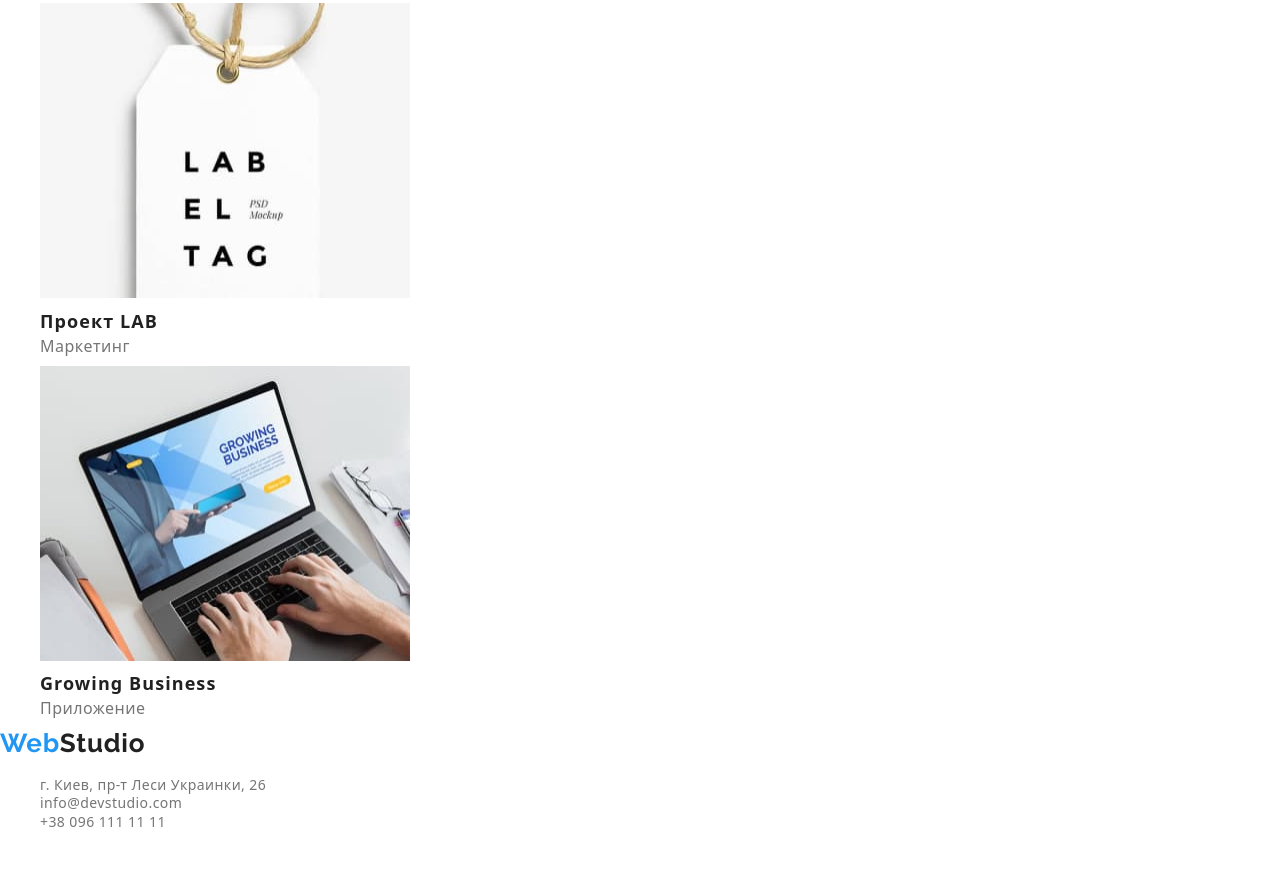
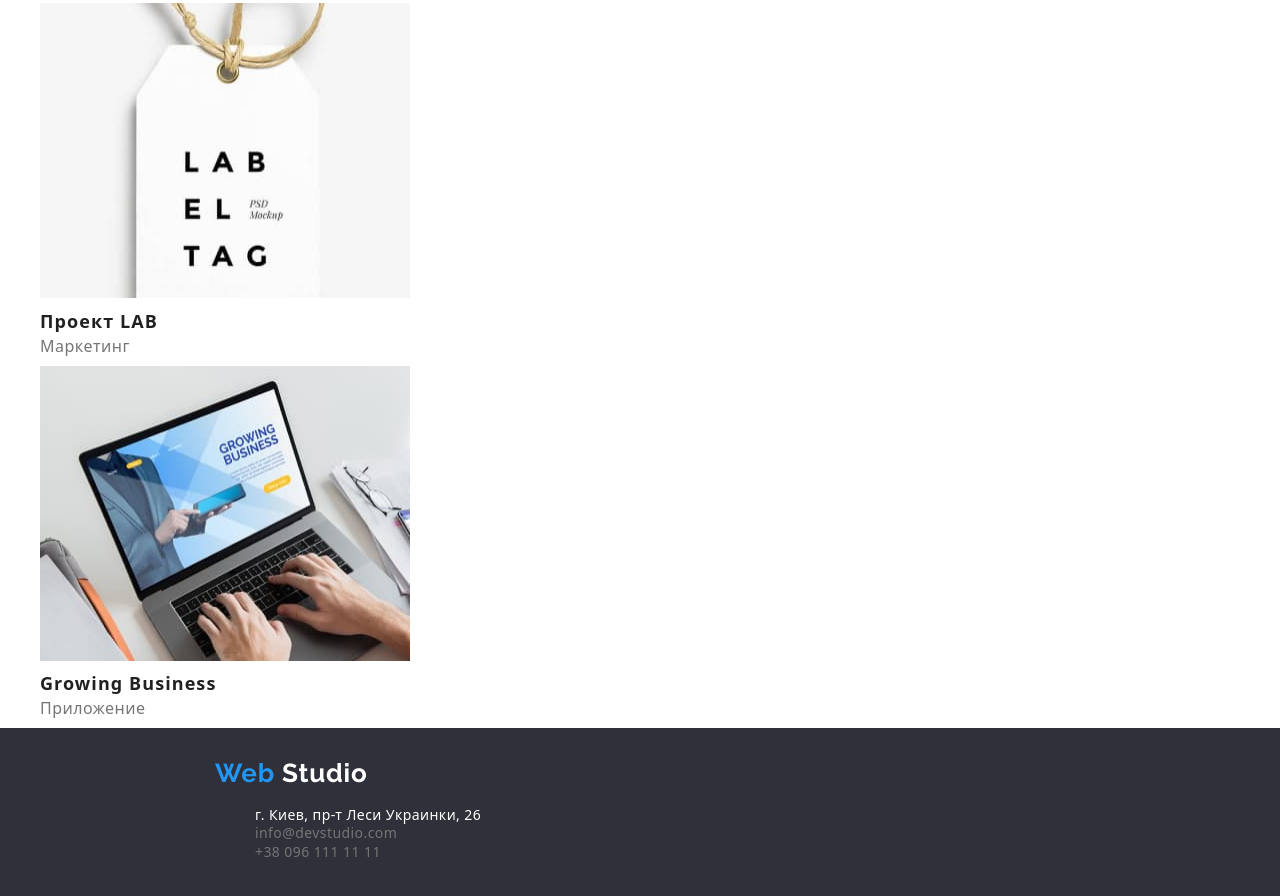
Before and after one commit to GoodLuckMister/goit-markup-hw-02, a plain HTML site: page portfolio.html in a window 1280 px wide. Shown: the part 2892-3788 px from the top of the page. Before the commit the page ends 3738 px from the top, so only its background shows below. Drawn offline with nearby package versions, Linux system fonts and the light colour scheme.

Commit message:
padding-footer

```diff
--- a/portfolio.html
+++ b/portfolio.html
@@ -117,16 +117,16 @@
 </main>
     <!--=========================footer=============================== -->
     <footer id="footer">
-    <div>
-        <a class="logo" href="./index.html">
-            Web<span class="logo-decore">Studio</span>
+        <div class="footer_box">
+            <a class="logo" href="./index.html"><span class="logo-footer">Web</span>
+                <span class="logo-footer-decor">Studio</span>
             </a>
 
             <address>
                 <ul class="address_list">
                     <li class="address_list_item">
-                    <a class="address_list_link" href="https://goo.gl/maps/5dLGJM3JufGwCpMH7" target="_blank"
-                        rel="noopener noreferer ">г. Киев, пр-т Леси Украинки, 26</a>
+                        <a class="address_list_link address_list_link-map " href="https://goo.gl/maps/5dLGJM3JufGwCpMH7"
+                            target="_blank" rel="noopener noreferer ">г. Киев, пр-т Леси Украинки, 26</a>
                     </li>
                     <li class="address_list_item"><a class="address_list_link"
                             href="mailto:info@devstudio.com">info@devstudio.com </a></li>
@@ -139,3 +139,6 @@
     </body>
 
     </html>
+</body>
+
+</html>
--- a/style/style.css
+++ b/style/style.css
@@ -151,5 +151,6 @@ ul {
   text-decoration: none;
 }
 .footer_box {
+  padding: 30px 215px;
   background-color: var(--color-back);
 }
```
Lines whose indentation alone changed are shown as unchanged.
